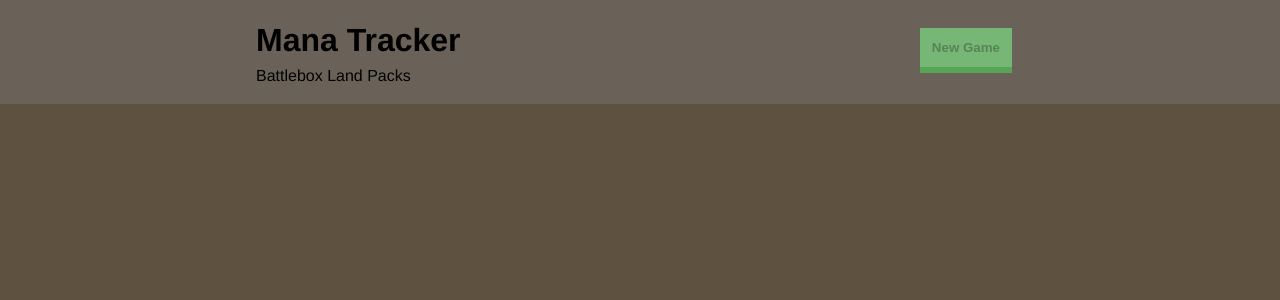
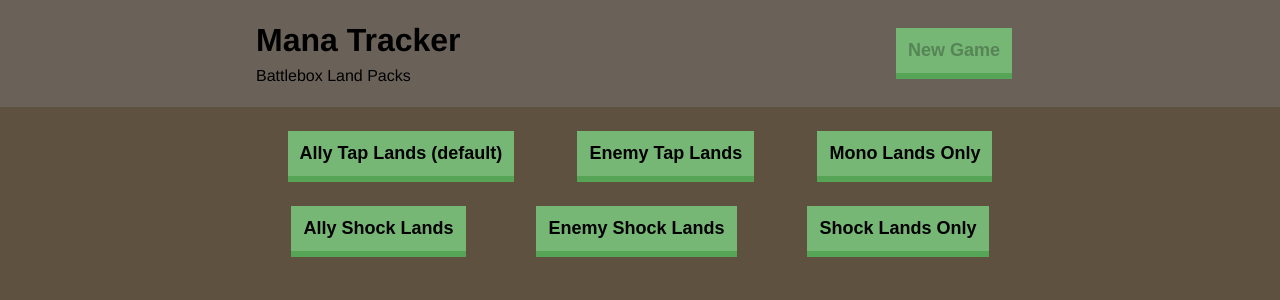
Before and after one commit to DeepSky8/mana-tracker2, an Angular app: page / in a window 1280 px wide. Shown: the top 300 px of the page. Built offline with nearby package versions, Linux system fonts and the light colour scheme.

Commit message:
Add mana pack selector, move header to Display folder

```diff
--- a/src/app/app.html
+++ b/src/app/app.html
@@ -1,6 +1,7 @@
+<app-header [state]="state" (newGame)="newGame()" />
+<div class="content-container">
 
-<app-header [state]="state" (newGame)="newGame()"></app-header>
-<div class="content-container">
-  <router-outlet />
-
+  @if (!state.boxSelected) {
+  <app-mana-pack-type (selectedPack)="loadManaPack($event)" />
+  }
 </div>
--- a/src/app/app.ts
+++ b/src/app/app.ts
@@ -1,11 +1,11 @@
 import { Component, signal } from '@angular/core';
-import { RouterOutlet } from '@angular/router';
-import { Header } from './header/header';
+import { Header } from './display/header/header';
 import { GameState } from './data/game-state/game-state';
+import { ManaPackType } from './display/mana-pack-type/mana-pack-type';
 
 @Component({
   selector: 'app-root',
-  imports: [RouterOutlet, Header],
+  imports: [Header,ManaPackType],
   templateUrl: './app.html',
   styleUrl: '../styles/styles.scss'
 })
--- a/src/app/header/header.scss
+++ b/src/app/display/header/header.scss
@@ -1,6 +1,6 @@
 @use "sass:color";
-@use "../../styles/colors";
-@use "../../styles/sizes";
+@use "../../../styles/colors";
+@use "../../../styles/sizes";
 
 .header {
     background: colors.$light-brown;
--- a/src/app/header/header.ts
+++ b/src/app/display/header/header.ts
@@ -1,11 +1,11 @@
 import { Component, EventEmitter, input, Output } from '@angular/core';
-import { defaultGameState, IGameState } from '../data/library';
+import { defaultGameState, IGameState } from '../../data/library';
 
 @Component({
   selector: 'app-header',
   imports: [],
   templateUrl: './header.html',
-  styleUrls: ['../../styles/styles.scss','./header.scss'],
+  styleUrls: ['../../../styles/styles.scss','./header.scss'],
 })
 export class Header {
   state = input<IGameState>(defaultGameState)
--- /dev/null
+++ b/src/app/display/mana-pack-type/mana-pack-type.html
@@ -0,0 +1,49 @@
+<div class='manaPackContainer'>
+    <div>
+
+
+        <div class="navigation--spacing">
+            <button
+                (click)="selectManaPack(pack.allyMana)"
+                class="button--landPacks">
+                Ally Tap Lands (default)
+            </button>
+
+
+            <button
+                (click)="selectManaPack(pack.enemyMana)"
+                class="button--landPacks">
+                Enemy Tap Lands
+            </button>
+
+            <button
+                (click)="selectManaPack(pack.untappedMana)"
+                class="button--landPacks">
+                Mono Lands Only
+            </button>
+        </div>
+
+
+        <div class="navigation--spacing">
+            <button
+                (click)="selectManaPack(pack.allyShock)"
+                class="button--landPacks">
+                Ally Shock Lands
+            </button>
+
+            <button
+                (click)="selectManaPack(pack.enemyShock)"
+                class="button--landPacks">
+                Enemy Shock Lands
+            </button>
+
+            <button
+                (click)="selectManaPack(pack.tappedMana)"
+                class="button--landPacks">
+                Shock Lands Only
+            </button>
+        </div>
+
+    </div>
+
+</div>
--- /dev/null
+++ b/src/app/display/mana-pack-type/mana-pack-type.scss
@@ -0,0 +1,17 @@
+@use "sass:color";
+@use "../../../styles/colors";
+@use "../../../styles/sizes";
+
+.navigation--spacing {
+    display: flex;
+    justify-content: space-around;
+}
+
+.button--landPacks {
+    background: colors.$light-green;
+    border: none;
+    border-bottom: 0.6rem solid color.adjust(colors.$light-green, $lightness: -10%);
+    font-weight: bold;
+    margin: sizes.$s-size;
+    padding: sizes.$s-size;
+}
--- /dev/null
+++ b/src/app/display/mana-pack-type/mana-pack-type.ts
@@ -0,0 +1,17 @@
+import { Component, EventEmitter, Output } from '@angular/core';
+import { pack } from '../../data/library';
+
+@Component({
+  selector: 'app-mana-pack-type',
+  imports: [],
+  templateUrl: './mana-pack-type.html',
+  styleUrls: ['../../../styles/styles.scss', './mana-pack-type.scss'],
+})
+export class ManaPackType {
+  @Output() selectedPack = new EventEmitter<number[]>();
+  pack = pack
+
+  public selectManaPack(packSelected: number[]): void {
+    this.selectedPack.emit(packSelected);
+  }
+}
--- a/src/styles/styles.scss
+++ b/src/styles/styles.scss
@@ -47,6 +47,7 @@ h3 {
 
 button {
     cursor: pointer;
+    font-size: 100%;
 }
 
 button:disabled {
```
Also changed, not shown: src/app/data/library.ts (+11 -0 lines), src/app/display/header/header.html (renamed from src/app/header/header.html), 2 other files (tests, documents, lock files or other folders).
